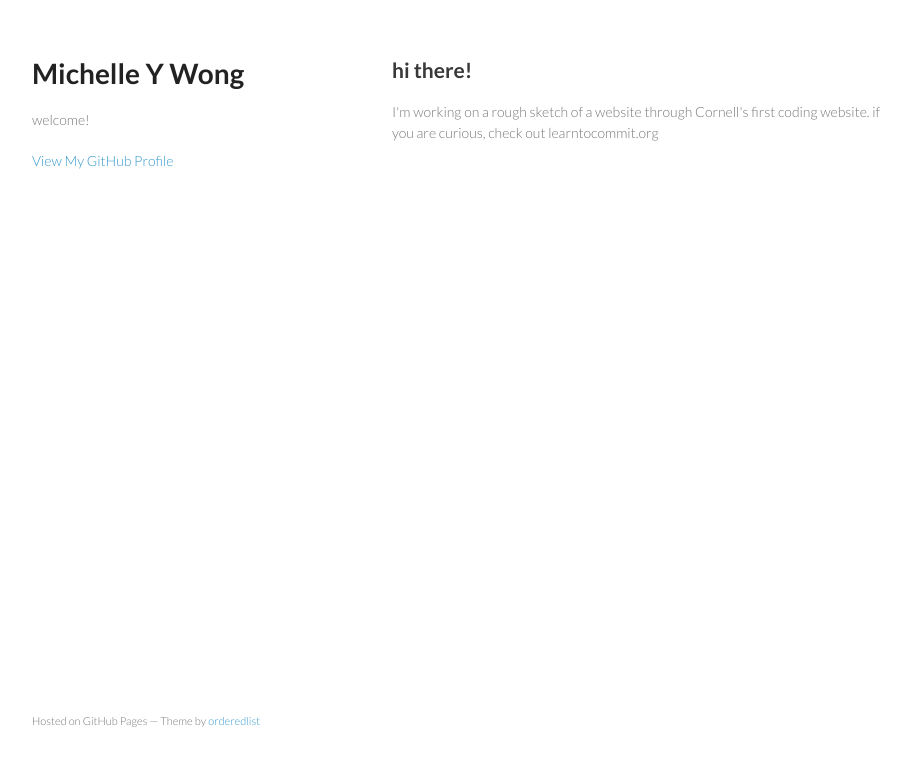
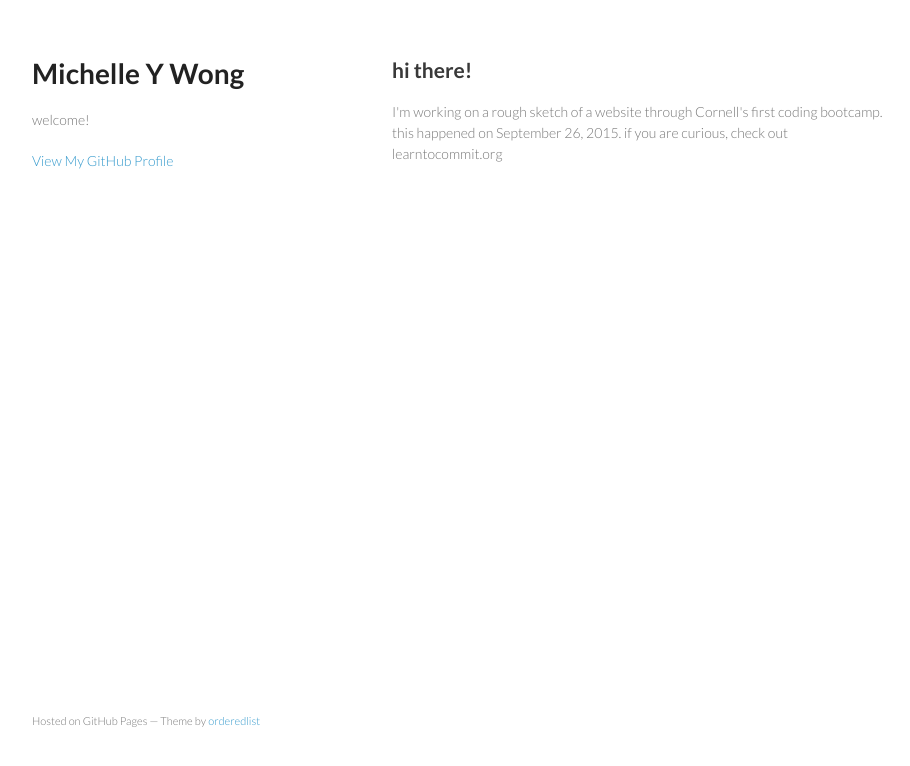
Before and after one commit to michelleywong/michelleywong.github.io, a plain HTML site: page index.html in a window 1280 px wide. Shown: the whole page, without its empty margins (178-1088 px from the left). Drawn offline with Linux system fonts and the light colour scheme.

Commit message:
Update index.html

```diff
--- a/index.html
+++ b/index.html
@@ -26,7 +26,7 @@
         <h2>
 <a id="hi-there" class="anchor" href="#hi-there" aria-hidden="true"><span class="octicon octicon-link"></span></a>hi there!</h2>
 
-<p>I'm working on a rough sketch of a website through Cornell's first coding website. if you are curious, check out learntocommit.org</p>
+<p>I'm working on a rough sketch of a website through Cornell's first coding bootcamp. this happened on September 26, 2015. if you are curious, check out learntocommit.org</p>
       </section>
       <footer>
         <p><small>Hosted on GitHub Pages &mdash; Theme by <a href="https://github.com/orderedlist">orderedlist</a></small></p>
```
